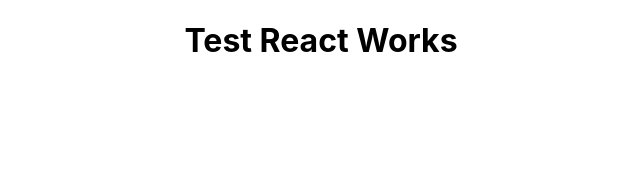
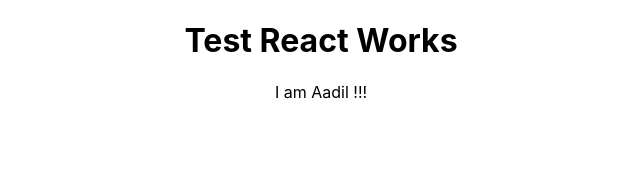
Before and after one commit to Ya-dola/ReactTutorials, a React (Create React App) app: page / in a window 1280 px wide. Shown: the top 172 px of the page, without its empty margins (319-959 px from the left). Built offline with nearby package versions, Linux system fonts and the light colour scheme.

Commit message:
Set Up Dynamic Person Component

```diff
--- a/src/App.js
+++ b/src/App.js
@@ -1,11 +1,13 @@
 import React, { Component } from "react";
 import "./App.css";
+import Person from "./Person/Person";
 
 class App extends Component {
   render() {
     return (
       <div className="App">
         <h1>Test React Works</h1>
+        <Person name = "Aadil" />
       </div>
     );
   }
--- /dev/null
+++ b/src/Person/Person.js
@@ -0,0 +1,7 @@
+import React from "react";
+
+const person = props => {
+  return <p>I am {props.name} !!!</p>;
+};
+
+export default person;
```
